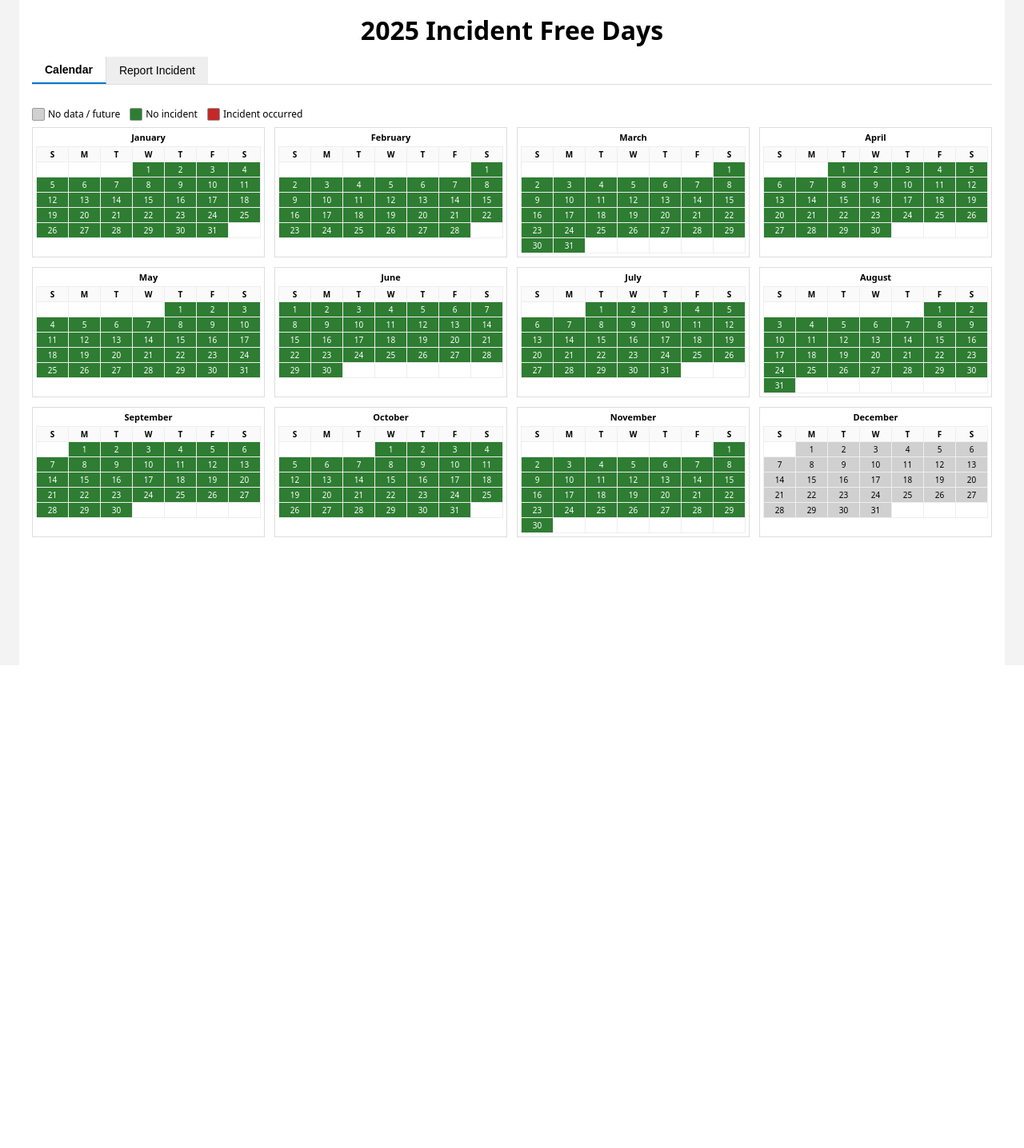
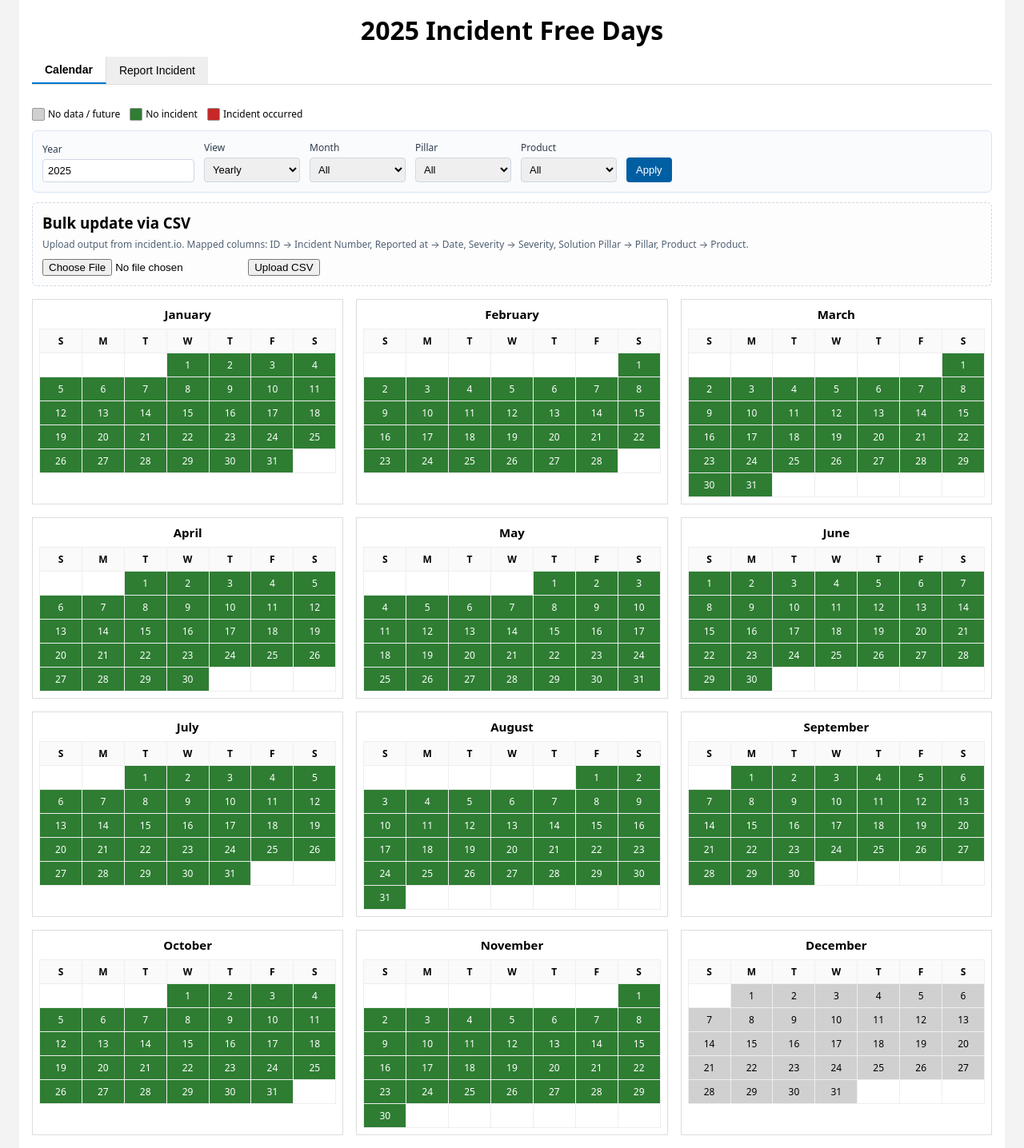
Before and after one commit to dsackr/incident-free-days, a Flask app: page / in a window 1280 px wide. Shown: the whole page at 80% size. Before the commit the page ends 672 px from the top, so only its background shows below. Run offline with Flask 3, Linux system fonts and the light colour scheme.

Commit message:
Add CSV bulk upload and calendar view controls

```diff
--- a/app.py
+++ b/app.py
@@ -1,8 +1,10 @@
 from flask import Flask, render_template, request, redirect, url_for
 from datetime import date, datetime
+import csv
 import calendar
 import json
 import os
+from io import StringIO
 
 app = Flask(__name__)
 
@@ -23,6 +25,38 @@ def load_incidents():
 def save_incidents(incidents):
     with open(DATA_FILE, "w") as f:
         json.dump(incidents, f, indent=2)
+
+
+def parse_date(raw_value):
+    if not raw_value:
+        return None
+
+    raw_value = raw_value.strip()
+    # Normalize trailing Z to a timezone-aware ISO string
+    candidates = [raw_value]
+    if raw_value.endswith("Z"):
+        candidates.append(raw_value[:-1] + "+00:00")
+
+    for value in candidates:
+        for fmt in (
+            "%Y-%m-%d",
+            "%m/%d/%Y",
+            "%Y-%m-%d %H:%M:%S",
+            "%Y-%m-%dT%H:%M:%S",
+            "%Y-%m-%dT%H:%M:%S%z",
+            "%Y-%m-%d %H:%M:%S%z",
+        ):
+            try:
+                return datetime.strptime(value, fmt).date()
+            except ValueError:
+                continue
+
+        try:
+            return datetime.fromisoformat(value).date()
+        except ValueError:
+            continue
+
+    return None
 
 
 def build_calendar(year, incidents):
@@ -85,17 +119,54 @@ def build_calendar(year, incidents):
 @app.route("/", methods=["GET"])
 def index():
     year_str = request.args.get("year")
+    view_mode = request.args.get("view", "yearly")
+    month_str = request.args.get("month")
+    pillar_filter = request.args.get("pillar") or None
+    product_filter = request.args.get("product") or None
+
     try:
         year = int(year_str) if year_str else DEFAULT_YEAR
     except ValueError:
         year = DEFAULT_YEAR
 
+    try:
+        month_selection = int(month_str) if month_str else None
+    except ValueError:
+        month_selection = None
+
+    if view_mode not in {"yearly", "monthly"}:
+        view_mode = "yearly"
+
     incidents = load_incidents()
-    months = build_calendar(year, incidents)
+
+    # Build filter choices
+    pillars = sorted({inc.get("pillar") for inc in incidents if inc.get("pillar")})
+    products = sorted({inc.get("product") for inc in incidents if inc.get("product")})
+
+    incidents_filtered = []
+    for inc in incidents:
+        if pillar_filter and inc.get("pillar") != pillar_filter:
+            continue
+        if product_filter and inc.get("product") != product_filter:
+            continue
+        incidents_filtered.append(inc)
+
+    months = build_calendar(year, incidents_filtered)
+
+    if view_mode == "monthly":
+        if month_selection is None:
+            today = date.today()
+            month_selection = today.month if today.year == year else 1
+        if 1 <= month_selection <= 12:
+            months = [months[month_selection - 1]]
+        else:
+            month_selection = None
+    else:
+        month_selection = None
 
     # sort incidents newest-first for display
     incidents_sorted = sorted(
-        incidents, key=lambda x: x.get("date", ""), reverse=True
+        incidents_filtered, key=lambda x: x.get("date", ""), reverse=True
     )
 
     return render_template(
@@ -103,6 +174,13 @@ def index():
         year=year,
         months=months,
         incidents=incidents_sorted,
+        view_mode=view_mode,
+        month_selection=month_selection,
+        pillars=pillars,
+        products=products,
+        pillar_filter=pillar_filter,
+        product_filter=product_filter,
+        calendar=calendar,
     )
 
 
@@ -112,20 +190,14 @@ def add_incident():
     raw_date = request.form.get("date", "").strip()
     severity = request.form.get("severity", "").strip()
     pillar = request.form.get("pillar", "").strip()
+    product = request.form.get("product", "").strip()
 
     # basic validation
     if not inc_number or not raw_date:
         return redirect(url_for("index"))
 
     # accept either HTML date (YYYY-MM-DD) or MM/DD/YYYY
-    parsed_date = None
-    for fmt in ("%Y-%m-%d", "%m/%d/%Y"):
-        try:
-            parsed_date = datetime.strptime(raw_date, fmt).date()
-            break
-        except ValueError:
-            continue
-
+    parsed_date = parse_date(raw_date)
     if parsed_date is None:
         return redirect(url_for("index"))
 
@@ -136,6 +208,7 @@ def add_incident():
             "date": parsed_date.isoformat(),
             "severity": severity,
             "pillar": pillar,
+            "product": product,
         }
     )
     save_incidents(incidents)
@@ -143,6 +216,51 @@ def add_incident():
     return redirect(url_for("index", year=parsed_date.year))
 
 
+@app.route("/upload", methods=["POST"])
+def upload_csv():
+    file = request.files.get("file")
+    if not file:
+        return redirect(url_for("index"))
+
+    try:
+        content = file.read().decode("utf-8-sig")
+    except UnicodeDecodeError:
+        return redirect(url_for("index"))
+
+    reader = csv.DictReader(StringIO(content))
+    incidents = load_incidents()
+
+    last_year = None
+    for row in reader:
+        inc_number = (row.get("ID") or "").strip()
+        severity = (row.get("Severity") or "").strip()
+        pillar = (row.get("Solution Pillar") or "").strip()
+        product = (row.get("Product") or "").strip()
+        raw_date = (row.get("Reported at") or "").strip()
+
+        parsed_date = parse_date(raw_date)
+        if not inc_number or parsed_date is None:
+            continue
+
+        last_year = parsed_date.year
+        incidents.append(
+            {
+                "inc_number": inc_number,
+                "date": parsed_date.isoformat(),
+                "severity": severity,
+                "pillar": pillar,
+                "product": product,
+            }
+        )
+
+    save_incidents(incidents)
+
+    redirect_year = last_year if last_year is not None else None
+    if redirect_year:
+        return redirect(url_for("index", year=redirect_year))
+    return redirect(url_for("index"))
+
+
 if __name__ == "__main__":
     # For the Pi
     app.run(host="0.0.0.0", port=5080, debug=False)
--- a/static/styles.css
+++ b/static/styles.css
@@ -86,25 +86,93 @@ h1 {
     background: #c62828;
 }
 
+.control-form {
+    background: #f9fbfd;
+    border: 1px solid #d9e5f4;
+    padding: 12px;
+    border-radius: 6px;
+    margin: 12px 0;
+}
+
+.control-row {
+    display: flex;
+    flex-wrap: wrap;
+    gap: 12px;
+    align-items: flex-end;
+}
+
+.control-row label {
+    display: flex;
+    flex-direction: column;
+    font-size: 12px;
+    color: #2f3b4c;
+    gap: 4px;
+}
+
+.control-row input,
+.control-row select {
+    padding: 6px;
+    font-size: 13px;
+    border: 1px solid #cfd8e3;
+    border-radius: 4px;
+    min-width: 120px;
+}
+
+.control-row button {
+    padding: 8px 12px;
+    font-size: 13px;
+    background: #005fa3;
+    color: #fff;
+    border: none;
+    border-radius: 4px;
+    cursor: pointer;
+}
+
+.control-row button:hover {
+    background: #00487d;
+}
+
+.upload-panel {
+    border: 1px dashed #cfd8e3;
+    padding: 12px;
+    border-radius: 6px;
+    margin-bottom: 16px;
+    background: #fdfdfd;
+}
+
+.upload-panel h3 {
+    margin: 0 0 6px 0;
+}
+
+.helper-text {
+    margin: 0 0 8px 0;
+    color: #516174;
+    font-size: 12px;
+}
+
 /* Calendar grid */
 
 .months-grid {
     display: grid;
-    grid-template-columns: repeat(4, minmax(0, 1fr));
-    gap: 12px;
-    font-size: 10px;
+    grid-template-columns: repeat(3, minmax(0, 1fr));
+    gap: 16px;
+    font-size: 12px;
+}
+
+.months-grid.single-column {
+    grid-template-columns: repeat(1, minmax(0, 1fr));
 }
 
 .month {
     border: 1px solid #ddd;
-    padding: 4px;
+    padding: 8px;
 }
 
 .month-name {
     text-align: center;
     font-weight: 600;
-    margin-bottom: 4px;
-    font-size: 11px;
+    margin-bottom: 8px;
+    font-size: 15px;
 }
 
 .month-table {
@@ -116,13 +184,13 @@ h1 {
 .month-table th,
 .month-table td {
     text-align: center;
-    padding: 2px;
+    padding: 6px 4px;
     border: 1px solid #eee;
 }
 
 .month-table th {
     background: #fafafa;
-    font-weight: 600;
+    font-weight: 700;
 }
 
 /* Day colors */
--- a/templates/index.html
+++ b/templates/index.html
@@ -28,7 +28,67 @@
                 </span>
             </div>
 
-            <div class="months-grid">
+            <form class="control-form" method="GET" action="{{ url_for('index') }}">
+                <div class="control-row">
+                    <label>
+                        Year
+                        <input type="number" name="year" value="{{ year }}" min="1970" />
+                    </label>
+
+                    <label>
+                        View
+                        <select name="view">
+                            <option value="yearly" {% if view_mode == 'yearly' %}selected{% endif %}>Yearly</option>
+                            <option value="monthly" {% if view_mode == 'monthly' %}selected{% endif %}>Monthly</option>
+                        </select>
+                    </label>
+
+                    <label>
+                        Month
+                        <select name="month">
+                            <option value="">All</option>
+                            {% for idx in range(1, 13) %}
+                            <option value="{{ idx }}" {% if month_selection == idx %}selected{% endif %}>{{ calendar.month_name[idx] }}</option>
+                            {% endfor %}
+                        </select>
+                    </label>
+
+                    <label>
+                        Pillar
+                        <select name="pillar">
+                            <option value="">All</option>
+                            {% for pillar in pillars %}
+                            <option value="{{ pillar }}" {% if pillar_filter == pillar %}selected{% endif %}>{{ pillar }}</option>
+                            {% endfor %}
+                        </select>
+                    </label>
+
+                    <label>
+                        Product
+                        <select name="product">
+                            <option value="">All</option>
+                            {% for product in products %}
+                            <option value="{{ product }}" {% if product_filter == product %}selected{% endif %}>{{ product }}</option>
+                            {% endfor %}
+                        </select>
+                    </label>
+
+                    <button type="submit">Apply</button>
+                </div>
+            </form>
+
+            <div class="upload-panel">
+                <div>
+                    <h3>Bulk update via CSV</h3>
+                    <p class="helper-text">Upload output from incident.io. Mapped columns: ID → Incident Number, Reported at → Date, Severity → Severity, Solution Pillar → Pillar, Product → Product.</p>
+                    <form method="POST" action="{{ url_for('upload_csv') }}" enctype="multipart/form-data">
+                        <input type="file" name="file" accept=".csv" required />
+                        <button type="submit">Upload CSV</button>
+                    </form>
+                </div>
+            </div>
+
+            <div class="months-grid {% if months|length == 1 %}single-column{% endif %}">
                 {% for month in months %}
                 <div class="month">
                     <div class="month-name">{{ month.name }}</div>
@@ -101,6 +161,11 @@
                 </div>
 
                 <div class="form-row">
+                    <label for="product">Product</label>
+                    <input type="text" id="product" name="product" placeholder="Product name" />
+                </div>
+
+                <div class="form-row">
                     <button type="submit">Save Incident</button>
                 </div>
             </form>
@@ -114,6 +179,7 @@
                         <th>Date</th>
                         <th>Severity</th>
                         <th>Pillar</th>
+                        <th>Product</th>
                     </tr>
                 </thead>
                 <tbody>
@@ -123,6 +189,7 @@
                         <td>{{ inc.date }}</td>
                         <td>{{ inc.severity }}</td>
                         <td>{{ inc.pillar }}</td>
+                        <td>{{ inc.product }}</td>
                     </tr>
                     {% endfor %}
                 </tbody>
```
